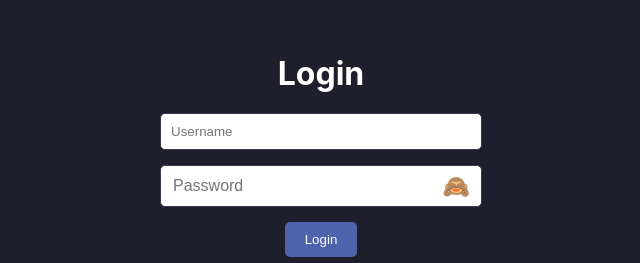
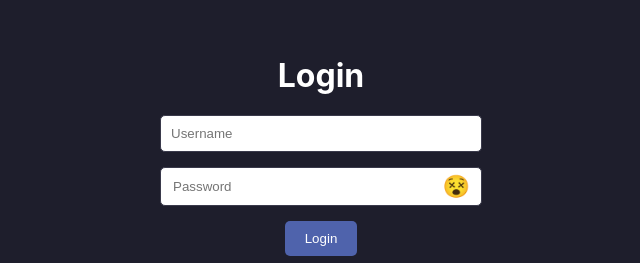
Before and after one commit to JIshanRandika/CallYourDriver_WebApp, a React (Create React App) app: page / in a window 1280 px wide. Shown: the part 209-472 px from the top of the page, without its empty margins (319-959 px from the left). Built offline with nearby package versions, Linux system fonts and the light colour scheme.

Commit message:
Update icons

```diff
--- a/src/pages/LoginPage.jsx
+++ b/src/pages/LoginPage.jsx
@@ -54,7 +54,7 @@ function LoginPage() {
           onClick={() => setShowPassword(!showPassword)}
           style={styles.eyeIcon}
         >
-          {showPassword ? '👁️' : '🙈'}
+          {showPassword ? '😯' : '😵'}
         </span>
       </div>
       <button onClick={handleLogin} style={styles.button} disabled={loading}>
@@ -97,7 +97,6 @@ const styles = {
     flex: 1,
     border: 'none',
     outline: 'none',
-    fontSize: '16px',
     backgroundColor: 'transparent',
   },
   eyeIcon: {
--- a/src/pages/RegisterPage.jsx
+++ b/src/pages/RegisterPage.jsx
@@ -49,7 +49,7 @@ function RegisterPage() {
           onClick={() => setShowPassword(!showPassword)}
           style={styles.eyeIcon}
         >
-          {showPassword ? '👁️' : '🙈'}
+          {showPassword ? '😯' : '😵'}
         </span>
       </div>
       <input
```
